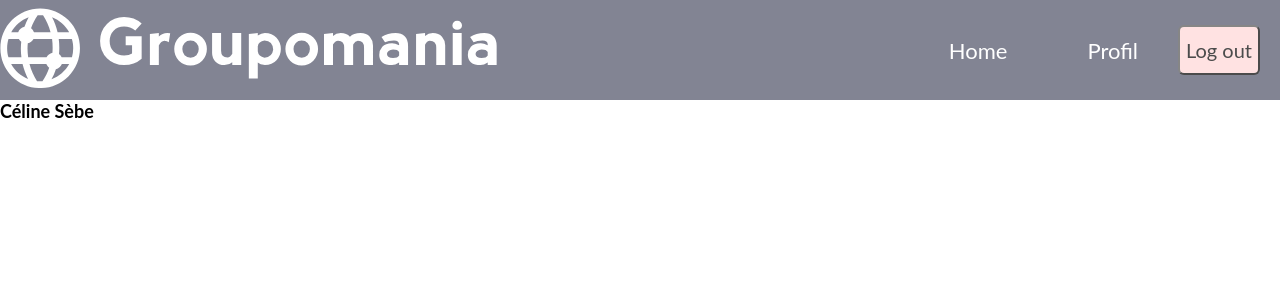
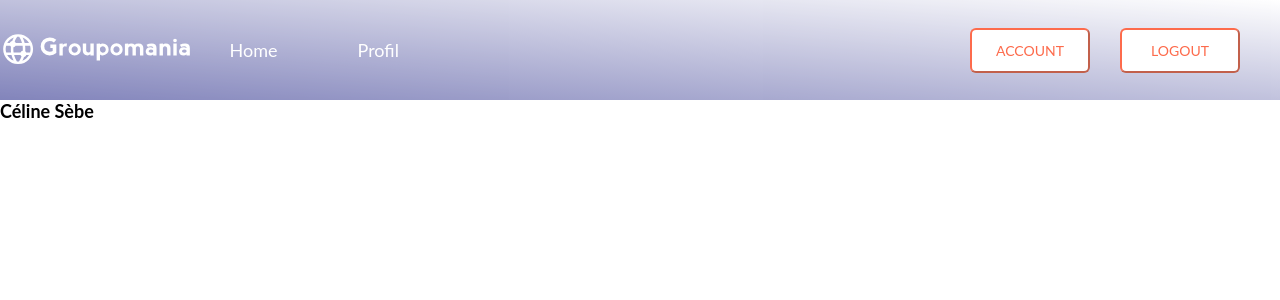
Before and after one commit to CelineSebe/P7_Groupomania, a React (Create React App) app in the folder front/: page /Profil in a window 1280 px wide. Shown: the top 300 px of the page. Built offline with nearby package versions, Linux system fonts and the light colour scheme.

Commit message:
header linear-gradient & border

```diff
--- a/front/src/components/Header/index.js
+++ b/front/src/components/Header/index.js
@@ -2,45 +2,67 @@ import { Link } from 'react-router-dom'
 // import PropTypes from 'prop_types'
 import styled from 'styled-components'
 import logo from '../../assets/Logos/icon-left-font-monochrome-white.svg'
+import colors from '../../utils/style/colors'
 
 const NavLink = styled.nav`
     display: flex;
     flex-direction: row;
-    justify-content: space-between;
     align-items: center;
-    background-color: #4E5166;
+    background: linear-gradient(to right top, #4e519f, white);
     height: 100px;
     box-shadow: 0px 8px 3px 2px grey 0.5;
     opacity: 70%;
     font-style: "Lato";
-    font-size: 22px;
+    padding: 3px;
 `
 const ImgHeader = styled.img `
-    height: 80px;
+    height: 30px;
     `
+
+const ContainerLink = styled.div`
+    display: flex;
+    justify-content: space-around;
+    font-size: 18px;
+    `
+
 const NavContent = styled.p`
-    padding: 37px 40px;
+    padding: 38px 40px;
     color: white;
     &:hover{
         cursor: pointer;
-        border-bottom: solid 3px;
-    }
-    `
-const ContainerLink = styled.div`
-    display: flex;
-    justify-content: space-around;
-    align-items: center;
-    padding-right: 20px;
-    `
-const LogOutButton = styled.button `
-    background-color: #FFD7D7;
-    height: 50px;
+        border-bottom: solid 3px #FFF;
+    }`
+
+const ContainerButton = styled.div `
+    position: absolute;
+    right: 40px;
+`
+const AccountButton = styled.button`
+    background-color: white;
+    border-color: ${colors.primary};
+    color: ${colors.primary};
+    height: 45px;
+    width: 120px;
     border-radius: 6px;
-    font-size: 20px;
+    margin: 30px;
+    font-size: 14px;
     &:hover{
         cursor: pointer;
-    }
-`
+        background-color: ${colors.secondary};
+    }`
+
+const LogOutButton = styled.button`
+    background-color: white;
+    border-color: ${colors.primary};
+    color: ${colors.primary};
+    height: 45px;
+    width: 120px;
+    border-radius: 6px;
+    font-size: 14px;
+    &:hover{
+        cursor: pointer;
+        background-color: ${colors.secondary};
+    }`
 // function LogOutClick(){
 //     window.location = './Login'
 //  }
@@ -61,12 +83,17 @@ function Header(){
                         Profil
                     </NavContent>
                 </Link>
+            </ContainerLink>
+            <ContainerButton>
                 <Link to="/">
-                    <LogOutButton>
-                        Log out
-                    </LogOutButton>
+                        <AccountButton>
+                            ACCOUNT
+                        </AccountButton>
+                        <LogOutButton>
+                            LOGOUT
+                        </LogOutButton>
                 </Link>
-            </ContainerLink>
+            </ContainerButton>
         </NavLink>
     )
 }
--- a/front/src/index.jsx
+++ b/front/src/index.jsx
@@ -15,7 +15,7 @@ const root = createRoot(rootElement);
 const GlobalStyle = createGlobalStyle`
     * {
       margin: 0px;
-      font-family: 'Lato', sans-serif;
+      font-family: "Lato", sans-serif;
       box-sizing: border-box;
     }
 `
--- a/front/src/pages/Login/index.jsx
+++ b/front/src/pages/Login/index.jsx
@@ -23,8 +23,8 @@ opacity: 80%;
 const Logo = styled.img`
     width: 150px;
     position: absolute;
-    top: 30px;
-    left: 160px;
+    top: 10px;
+    left: 150px;
 `
 const ConnectContent = styled.div`
         display: flex;
```
Also changed, not shown: front/src/pages/Home/index.jsx (+25 -16 lines).
